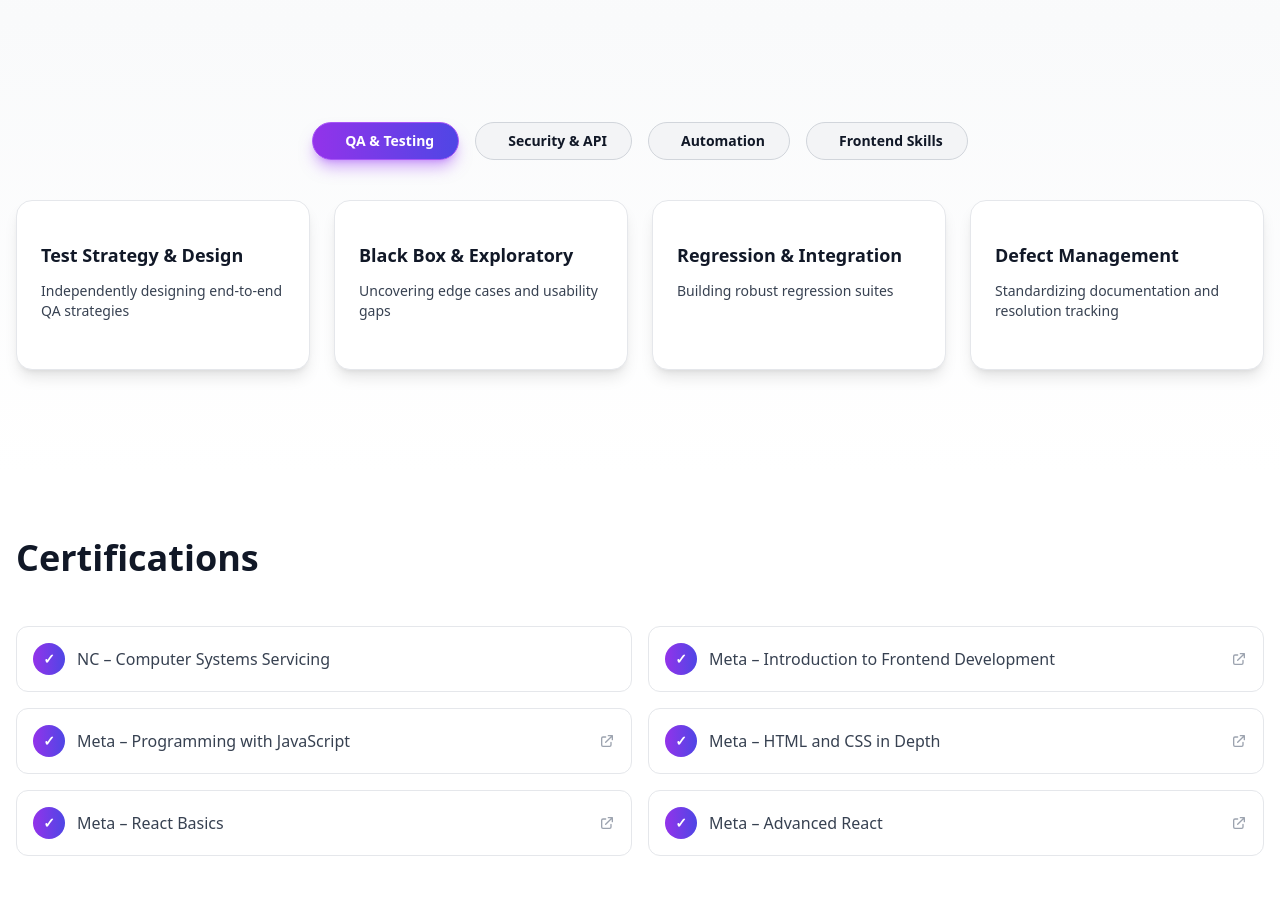
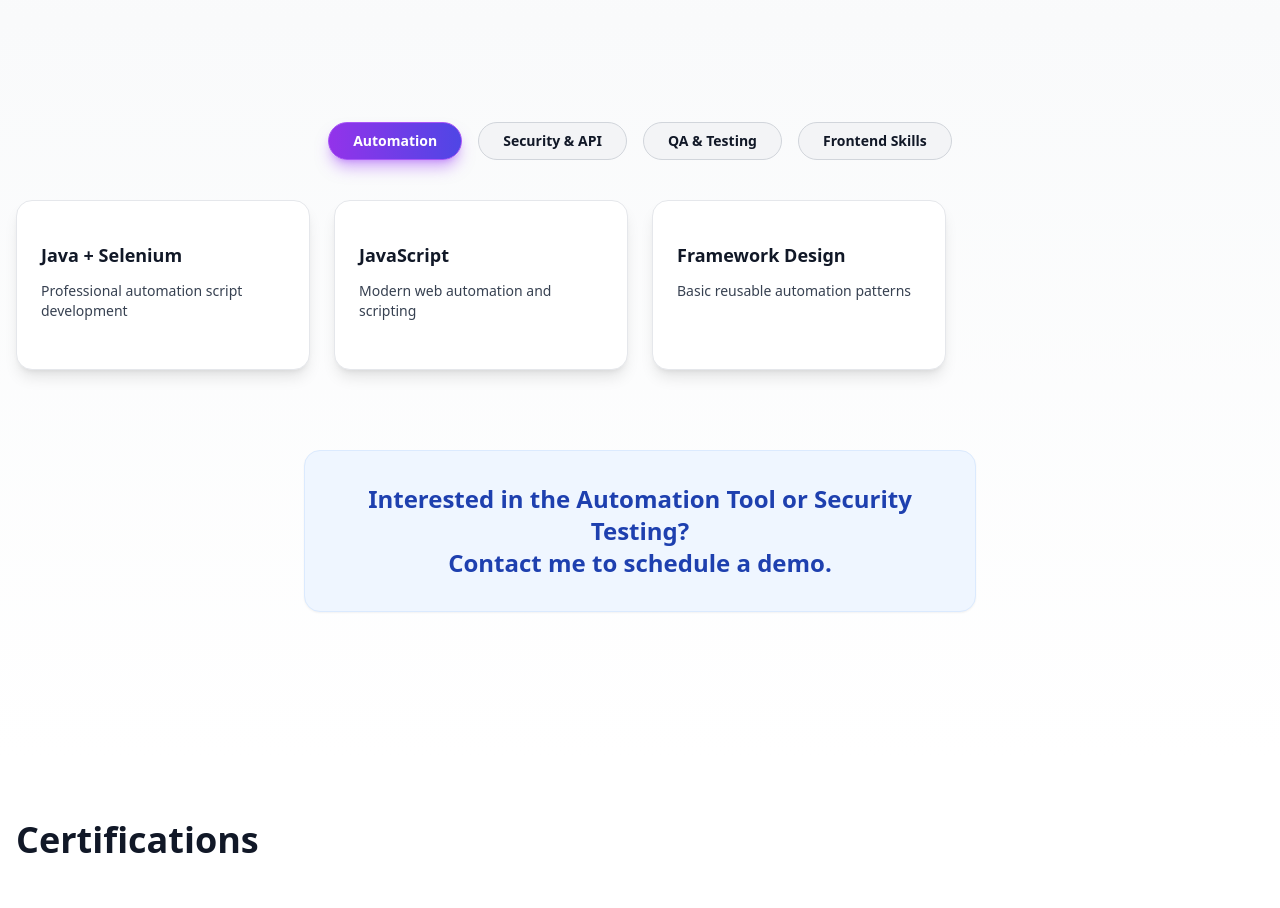
Before and after one commit to TeptepDesu/portolio, a React (Vite) app: page / in a window 1280 px wide. Shown: the part 2120-3028 px from the top of the page. Built offline with nearby package versions, Linux system fonts and the light colour scheme.

Commit message:
Reorder Showcase Skills

```diff
--- a/src/components/SkillsShowcase.jsx
+++ b/src/components/SkillsShowcase.jsx
@@ -27,12 +27,12 @@ const skillsData = {
 };
 
 export default function SkillsShowcase() {
-  const [activeCategory, setActiveCategory] = useState("qa");
+  const [activeCategory, setActiveCategory] = useState("automation");
 
   const categories = [
+    { id: "automation", label: "Automation" },
+    { id: "security", label: "Security & API" },
     { id: "qa", label: "QA & Testing" },
-    { id: "security", label: "Security & API" },
-    { id: "automation", label: "Automation" },
     { id: "frontend", label: "Frontend Skills" },
   ];
 
@@ -52,12 +52,11 @@ export default function SkillsShowcase() {
           <button
             key={cat.id}
             onClick={() => setActiveCategory(cat.id)}
-            className={`px-6 py-2 rounded-full text-sm transition-all border flex items-center gap-2 font-semibold ${activeCategory === cat.id
+            className={`px-6 py-2 rounded-full text-sm transition-all border flex items-center justify-center font-semibold ${activeCategory === cat.id
               ? "bg-gradient-to-r from-purple-600 to-indigo-600 border-purple-500 text-white shadow-lg shadow-purple-500/50"
               : "bg-gray-100 dark:bg-gray-800 border-gray-300 dark:border-gray-700 text-gray-900 dark:text-gray-100 hover:bg-gray-200 dark:hover:bg-gray-700"
               }`}
           >
-            <span>{cat.icon}</span>
             {cat.label}
           </button>
         ))}
```
